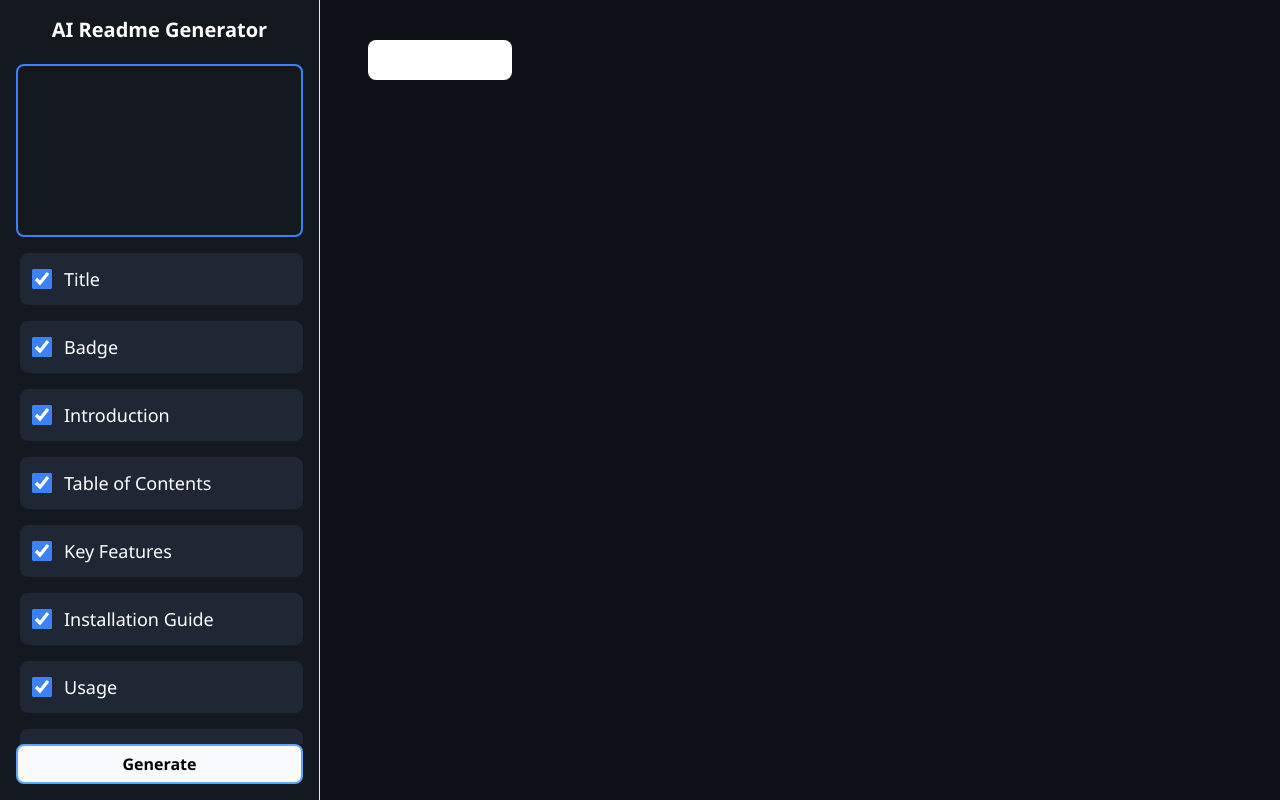
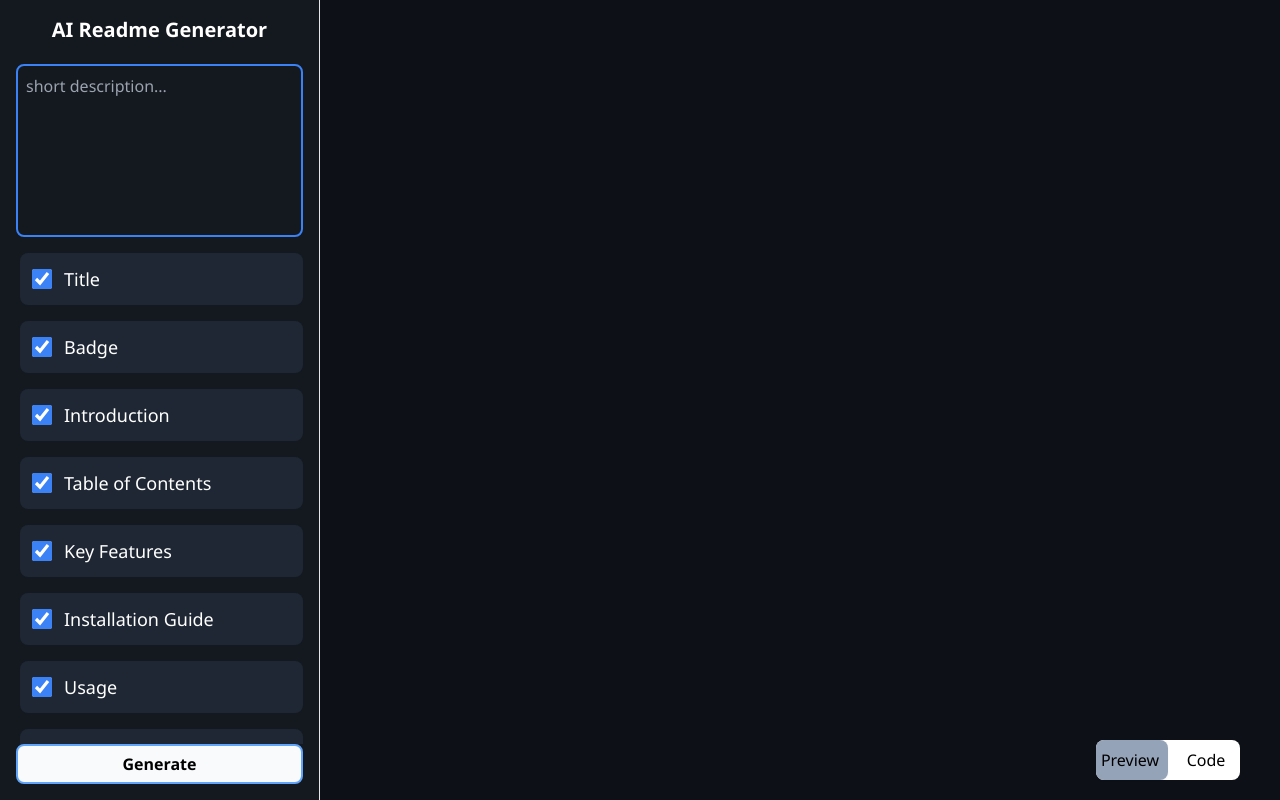
Before and after one commit to anand-106/Readme_generator_uisng_langgraph, a React (Create React App) app in the folder frontend/: page /readme in a window 1280 px wide. Built offline with nearby package versions, Linux system fonts and the light colour scheme.

Commit message:
added code area

```diff
--- a/frontend/src/components/ReadmePage/markdownComp.js
+++ b/frontend/src/components/ReadmePage/markdownComp.js
@@ -3,11 +3,18 @@ import remarkGfm from "remark-gfm";
 import rehypeRaw from "rehype-raw";
 import rehypeHighlight from "rehype-highlight";
 import "highlight.js/styles/github-dark.css";
+import { useState } from "react";
 
 export function MarkdownViewer({ readmeData }) {
+  const [activeTab, setActiveTab] = useState("preview");
+
   return (
-    <div className="h-full w-3/4 overflow-y-auto px-12 py-10 bg-[#0d1017] text-white font-sans">
-      {readmeData?.readme && (
+    <div className="h-full w-3/4 overflow-y-auto px-12 py-10 bg-[#0d1017] text-white font-sans relative">
+      <div className="fixed right-10 bottom-5 z-20 ">
+        <ToggleSwitch activeTab={activeTab} setActiveTab={setActiveTab} />
+      </div>
+      {readmeData?.readme &&
+        (activeTab === "preview" ? (
           <div
             className="markdown-viewer prose prose-invert max-w-none markdown-rendered
             prose-pre:rounded-lg prose-pre:px-4 prose-pre:py-3
@@ -25,12 +32,39 @@ export function MarkdownViewer({ readmeData }) {
               rehypePlugins={[rehypeRaw, rehypeHighlight]}
             />
           </div>
-      )}
-      <ToggleSwitch />
+        ) : (
+          <div className="h-full w-full bg-inherit text-white p-4 overflow-auto scrollbar-thin scrollbar-track-slate-800 scrollbar-thumb-slate-400">
+            <pre className="whitespace-pre-wrap break-words font-mono text-sm bg-inherit">
+              <code className="language-markdown text-sm font-mono">
+                {readmeData.readme}
+              </code>
+            </pre>
+          </div>
+        ))}
     </div>
   );
 }
 
-function ToggleSwitch() {
-  return <div className="h-10 w-36 bg-white rounded-lg"></div>;
+function ToggleSwitch({ setActiveTab, activeTab }) {
+  return (
+    <div className="h-10 w-36 bg-white rounded-lg flex gap-2 text-black relative">
+      <div
+        className={`absolute bottom-0 h-full shadow-sm w-1/2 rounded-lg bg-slate-400  transition-transform duration-500 ease-in-out ${
+          activeTab === "preview" ? "translate-x-0" : "translate-x-full"
+        }`}
+      />
+      <button
+        className="min-h-full w-1/2 z-10"
+        onClick={() => setActiveTab("preview")}
+      >
+        Preview
+      </button>
+      <button
+        className="min-h-full w-1/2 z-10"
+        onClick={() => setActiveTab("code")}
+      >
+        Code
+      </button>
+    </div>
+  );
 }
--- a/frontend/src/components/ReadmePage/preferencesComp.js
+++ b/frontend/src/components/ReadmePage/preferencesComp.js
@@ -149,6 +149,7 @@ function Description({ setDescription }) {
         onChange={(e) => {
           setDescription(e.target.value);
         }}
+        placeholder="short description..."
       ></textarea>
     </div>
   );
```
Also changed, not shown: 1 other file (tests, documents, lock files or other folders). Lines whose indentation alone changed are shown as unchanged.
